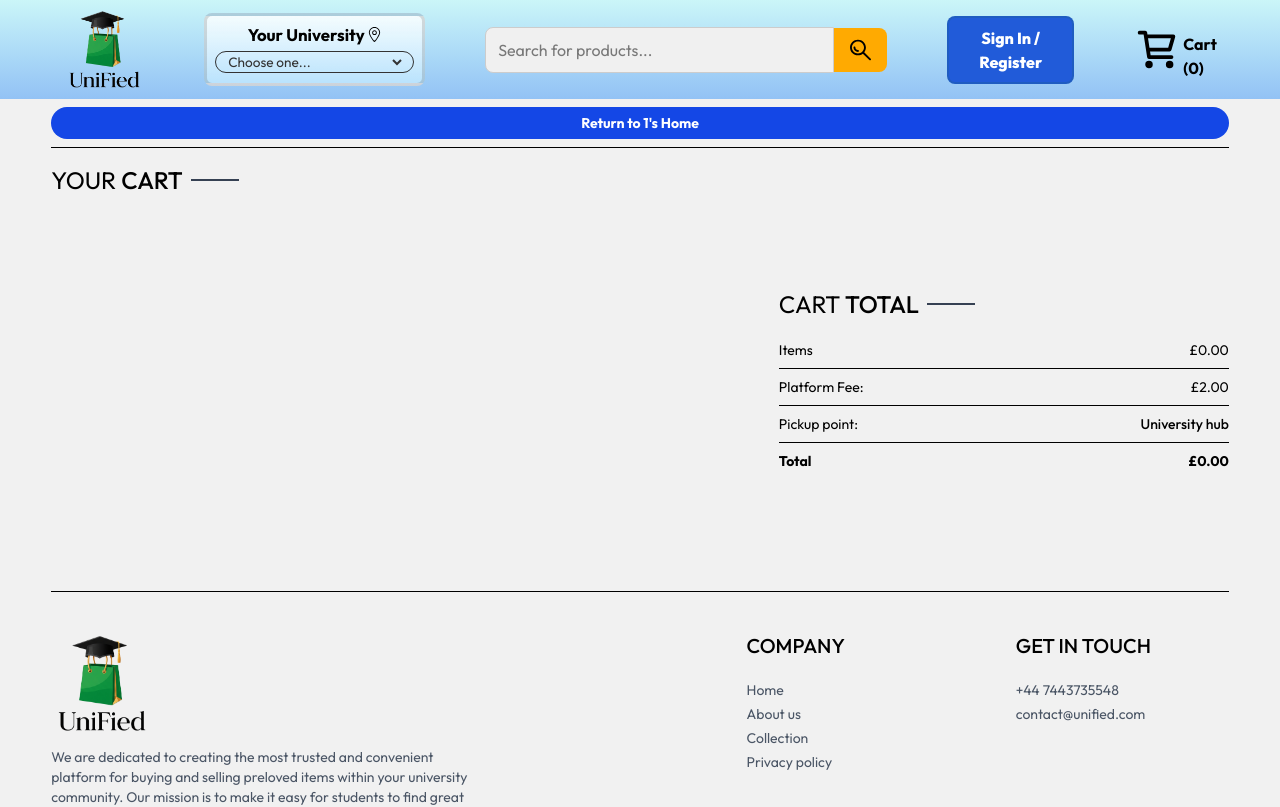
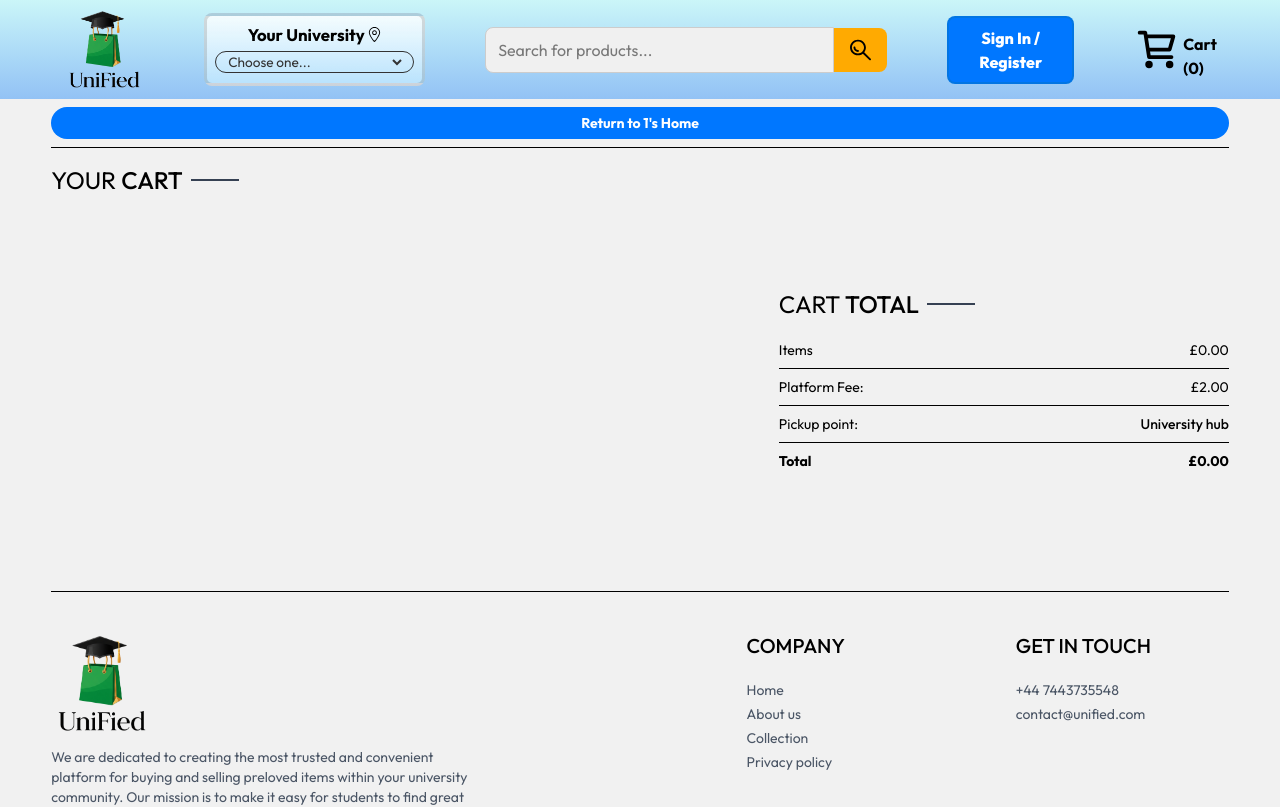
Before and after one commit to ajamidar/UniFied, a React (Vite) app in the folder frontend/: page /1/cart in a window 1280 px wide. Shown: the top 807 px of the page. Built offline with nearby package versions, Linux system fonts and the light colour scheme.

Commit message:
small styling + logic changes

```diff
--- a/frontend/src/components/NavBar.jsx
+++ b/frontend/src/components/NavBar.jsx
@@ -8,7 +8,6 @@ import { toast } from 'react-toastify'
 
 const NavBar = () => {
   const [selectedUni, setSelectedUni] = useState('');
-  const [searchValue, setSearchValue] = useState('');
   const getCartCount = useContext(ShopContext)?.getCartCount;
   const navigate = useNavigate();
 
@@ -48,7 +47,7 @@ const NavBar = () => {
               </div>
               { selectedUni != '' &&
               <NavLink to={`/${selectedUni}`}>
-                    <button className={`px-2.5 py-2 text-[0.8rem] text-white font-bold  rounded-4xl bg-[#0077ff] cursor-pointer transition`}>Your Uni's Products...</button>
+                    <button className={`px-2.5 py-2 text-[0.8rem] text-white font-bold  rounded-4xl bg-[#0077ff] hover:bg-blue-700 cursor-pointer transition`}>Your Uni's Products...</button>
               </NavLink>
               }
             </div>
@@ -77,7 +76,7 @@ const NavBar = () => {
                 <div className='sign-in/account order-2 max-sm:order-2 max-sm:pb-0.5'>
                   <NavLink to='/login'>
                     <button className='text-[1rem] sm:text-[0.42rem]! md:text-[1rem]! lg:text-[0.9rem]! xl:text-[1rem]! 2xl:text-[1.1rem]!
-                     rounded-lg bg-[#215bd9] text-white font-bold hover:bg-[#0024b5] border-2 border-[#1a65011c] transition cursor-pointer
+                     rounded-lg bg-[#0077ff] text-white font-bold hover:bg-blue-700 border-2 border-[#1a65011c] transition cursor-pointer
                                       max-sm:font-bold max-sm:text-[0.5rem]! lg:font-medium! xl:font-extrabold! 2xl:font-extrabold!
                                       max-sm:px-1! sm:px-1! md:px-1! lg:px-2! xl:px-2! 2xl:px-4!
                                       max-sm:py-0.5! sm:py-1! md:py-1! lg:py-1! xl:py-2! 2xl:py-2!'>
@@ -114,7 +113,7 @@ const NavBar = () => {
                 <div className='max-sm:order-3'>
                 { selectedUni != '' &&
                   <NavLink to={`/${selectedUni}`}>
-                        <button className={`px-2.5 py-1 text-[0.5rem] text-white font-bold  rounded-4xl bg-[#0077ff] cursor-pointer transition`}>Your Uni's Products...</button>
+                        <button className={`px-2.5 py-1 text-[0.5rem] text-white font-bold  rounded-4xl bg-[#0077ff] hover:bg-blue-700 cursor-pointer transition`}>Your Uni's Products...</button>
                   </NavLink>
                   }
                 </div>
--- a/frontend/src/pages/Cart.jsx
+++ b/frontend/src/pages/Cart.jsx
@@ -36,7 +36,7 @@ const Cart = () => {
 
       <div className='flex'>
         <NavLink to={`/${selectedUni}`} className='text-blue-700 hover:underline w-full'>
-          <button className='bg-blue-700 w-full rounded-2xl text-white sm:text-sm max-sm:text-sm px-1.5 py-1.5 font-bold hover:bg-blue-800 cursor-pointer'>Return to {selectedUni}'s Home</button>
+          <button className='bg-[#0077ff] w-full rounded-2xl text-white sm:text-sm max-sm:text-sm px-1.5 py-1.5 font-bold hover:bg-blue-700 cursor-pointer'>Return to {selectedUni}'s Home</button>
         </NavLink>
       </div>
       <hr className='my-2' />
--- a/frontend/src/pages/UniHome.jsx
+++ b/frontend/src/pages/UniHome.jsx
@@ -75,7 +75,8 @@ const UniHome = () => {
     <>
       <div className={`transition-opacity duration-250 ease-in ${fadeIn ? 'opacity-100' : 'opacity-0'}`}>
         {/* Header */}
-        <div onClick={refreshPage} className='flex justify-center items-center mt-5 max-sm:mt-2.5'>
+        <div className='flex justify-center items-center mt-5 max-sm:mt-2.5'>
+          <div onClick={refreshPage}>
             <GradientText
               colors={["#333333", "#4079ff", "#000000", "#4079ff", "#333333"]}
               animationSpeed={5}
@@ -84,6 +85,7 @@ const UniHome = () => {
             >
               {selectedUni}'s Collection
             </GradientText>
+          </div>
         </div>
 
         {/* Divider */}
```
Lines whose indentation alone changed are shown as unchanged.
